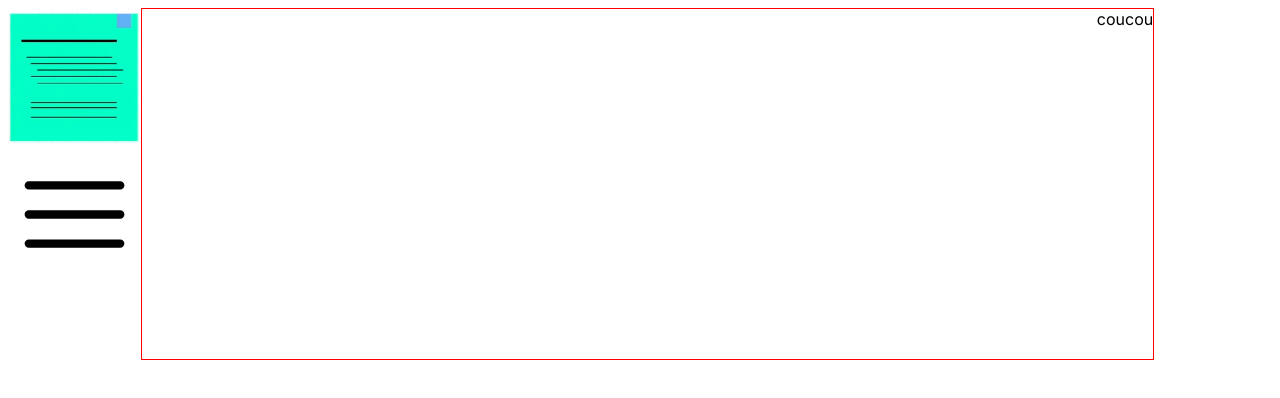
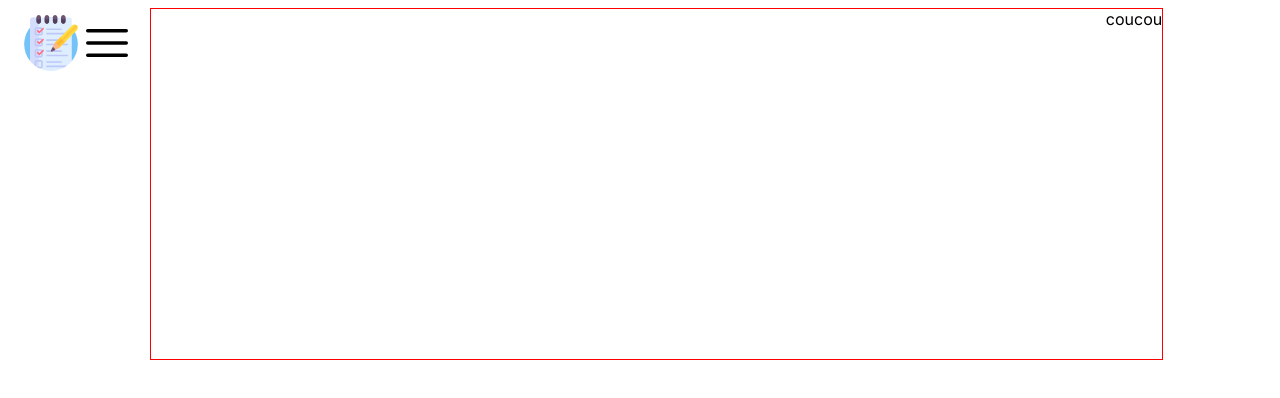
Before and after one commit to RomainBasly/data-list-single-repo, a Next.js app in the folder data-list-collaborative/: page / in a window 1280 px wide. Shown: the top 398 px of the page. Built offline with nearby package versions, Linux system fonts and the light colour scheme.

Commit message:
feature-1 elements header

```diff
--- a/data-list-collaborative/src/components/Header/classes.module.scss
+++ b/data-list-collaborative/src/components/Header/classes.module.scss
@@ -1,7 +1,22 @@
-.toto {
-    width: 200px;
-    border: 1px solid red;
-    .logo {
-        width: 100%;
-    }
+.root {
+  display: flex;
+  justify-content: space-between;
+    align-items: center;
+
+  height: 70px;
+
+  .icon {
+    margin-right: 15px;
+    height: 80%;
+  }
+
+  .logo {
+    display: flex;
+    height: 80%;
+    margin-left: 15px;
+
+
+
+
+  }
 }
--- a/data-list-collaborative/src/components/Header/index.tsx
+++ b/data-list-collaborative/src/components/Header/index.tsx
@@ -1,12 +1,17 @@
 import classes from "./classes.module.scss";
-import { Bars3Icon } from '@heroicons/react/24/solid'
-import logo from "../../../public/logo.png";
+import { Bars3Icon } from "@heroicons/react/24/solid";
+import logo from "../../../public/list.svg";
 
 export default function Header() {
-    return (
-        <div className={classes["root"]}>
-            <img src={String(logo.src)} alt="" className={classes["logo"]}/>
-            <Bars3Icon className={classes["icon"]} />
-        </div>
-    )
+  return (
+    <div className={classes["root"]}>
+      <img
+        src={String(logo.src)}
+        className={classes["logo"]}
+        alt="Picture of the author"
+      />
+
+      <Bars3Icon className={classes["icon"]} />
+    </div>
+  );
 }
```
Also changed, not shown: data-list-collaborative/public/list.svg (added), data-list-collaborative/public/logo.png (deleted).
